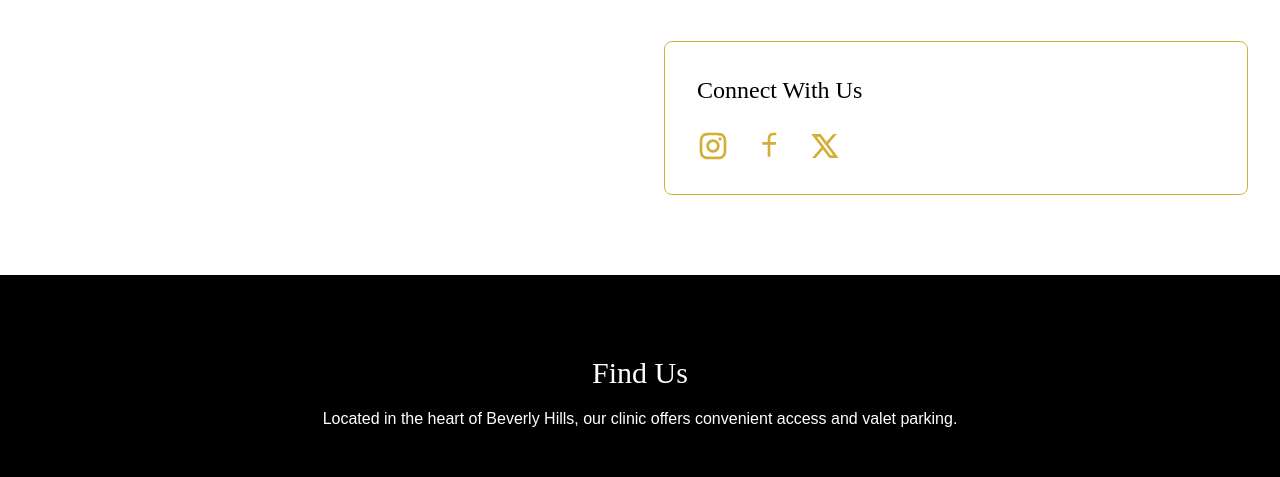
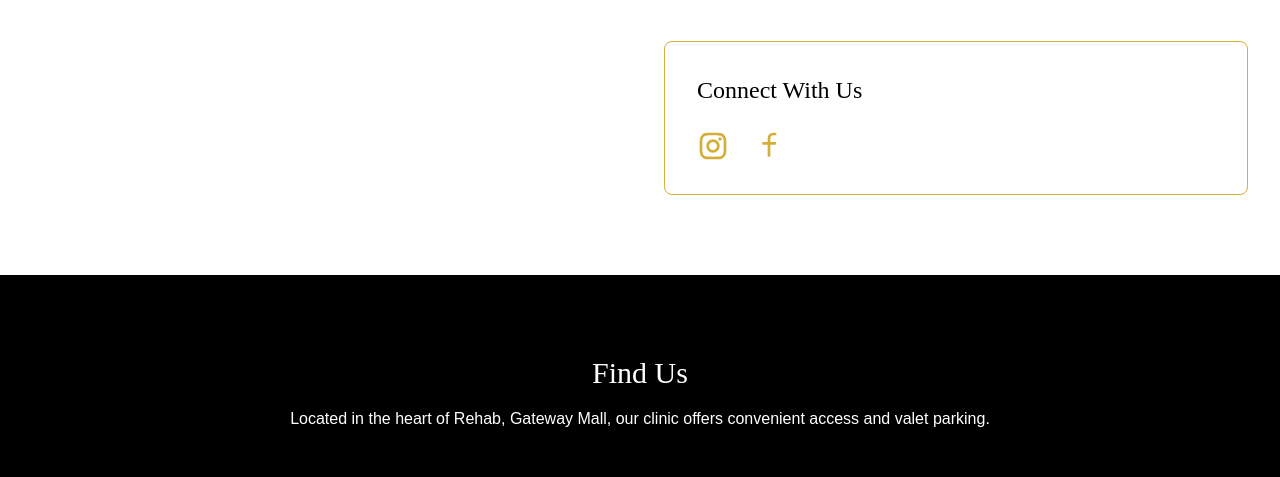
Before and after one commit to salmaa100/crystal-smile-dental, a Next.js app: page /contact in a window 1280 px wide. Shown: the part 1180-1657 px from the top of the page. Built offline with nearby package versions, Linux system fonts and the light colour scheme; grey boxes are pictures that could not be loaded.

Commit message:
Update contact page by removing Twitter and changing location
Removed Twitter link and icon from contact page. Updated location description.

```diff
--- a/src/app/contact/page.tsx
+++ b/src/app/contact/page.tsx
@@ -3,7 +3,7 @@
 import { useState } from "react";
 import Image from "next/image";
 import { motion } from "framer-motion";
-import { RiMapPin2Line, RiPhoneLine, RiMailLine, RiTimeLine, RiInstagramLine, RiFacebookLine, RiTwitterXLine } from 'react-icons/ri';
+import { RiMapPin2Line, RiPhoneLine, RiMailLine, RiTimeLine, RiInstagramLine, RiFacebookLine} from 'react-icons/ri';
 
 const businessHours = [
   { day: "Monday", hours: "9:00 AM - 6:00 PM" },
@@ -260,14 +260,6 @@ export default function Contact() {
                   >
                     <RiFacebookLine className="w-8 h-8" />
                   </a>
-                  <a
-                    href="https://twitter.com"
-                    target="_blank"
-                    rel="noopener noreferrer"
-                    className="text-primary-gold hover:opacity-80 transition-opacity"
-                  >
-                    <RiTwitterXLine className="w-8 h-8" />
-                  </a>
                 </div>
               </motion.div>
             </div>
@@ -281,7 +273,7 @@ export default function Contact() {
           <div className="text-center mb-12">
             <h2 className="font-heading text-3xl text-white mb-4">Find Us</h2>
             <p className="font-body text-white">
-              Located in the heart of Beverly Hills, our clinic offers convenient access and valet parking.
+              Located in the heart of Rehab, Gateway Mall, our clinic offers convenient access and valet parking.
             </p>
           </div>
           <div className="relative h-[400px] rounded-lg overflow-hidden">
```
